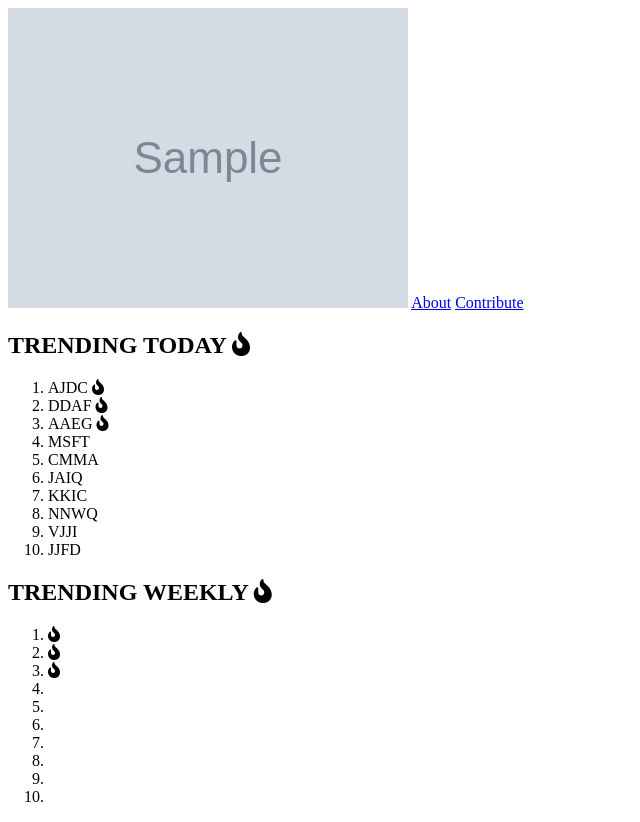
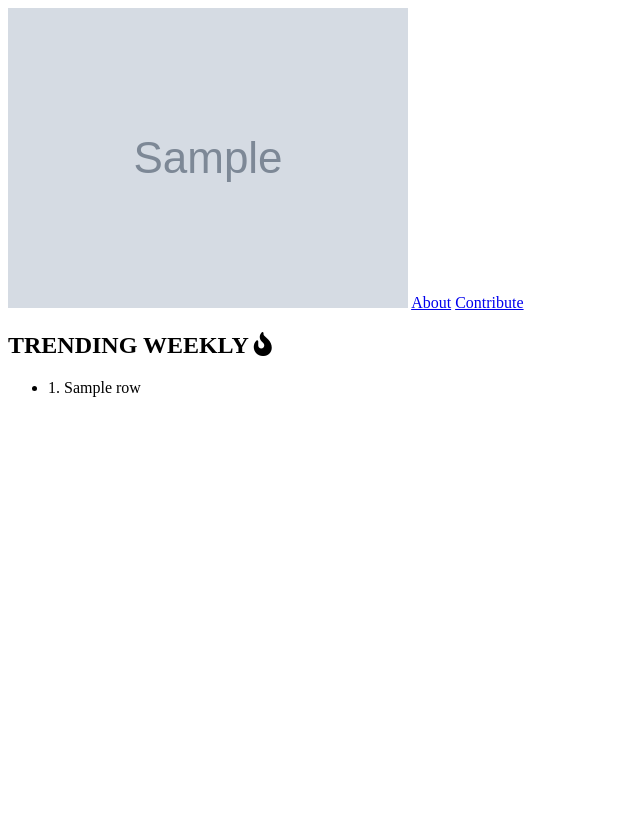
Before and after one commit to karenastevens/trendingplays_, a Flask app: template app/templates/index.html in a window 1280 px wide. Shown: the whole page, without its empty margins (0-640 px from the left). After the commit the page ends 397 px from the top, so only its background shows below. Run offline with Flask 2, Linux system fonts and the light colour scheme; the template is opened without the code that fills it: most values are stand-ins (such as "Sample title", 1, 10 or a date in 2020); grey boxes marked "Sample" are stand-in pictures; some libraries are stand-ins or nearby versions.

Commit message:
connected to db, inserted results from top 10 table into jinja template to show weekly top 10

```diff
--- a/app/routes.py
+++ b/app/routes.py
@@ -20,4 +20,7 @@ def index():
     stylesheet = url_for('static', filename='styles/stylesheet.css')
     logo = url_for('static', filename='styles/Trending.png')
     favicon = url_for('static', filename='styles/T.png')
-    return render_template('index.html', stylesheet=stylesheet, logo=logo, favicon=favicon)
+    mycursor = my_conn.cursor()
+    mycursor.execute("SELECT top_10, tickers FROM top_10_weekly")
+    rows = mycursor.fetchall()
+    return render_template('index.html', stylesheet=stylesheet, logo=logo, favicon=favicon, rows=rows)
--- a/app/templates/index.html
+++ b/app/templates/index.html
@@ -23,40 +23,23 @@
             </nav>
         </header>
         <main>
-            <!--Daily List-->
-            <div class="trend-list">
-                <div class="daily-list">
-                    <h2>TRENDING TODAY <i class="fa-solid fa-fire-flame-curved"></i></h2>
-                        <ol class="list-items">
-                            <li>AJDC <i class="fa-solid fa-fire-flame-curved"></i></li>
-                            <li>DDAF <i class="fa-solid fa-fire-flame-curved"></i></li>
-                            <li>AAEG <i class="fa-solid fa-fire-flame-curved"></i></li>
-                            <li>MSFT</li>
-                            <li>CMMA</li>
-                            <li>JAIQ</li>
-                            <li>KKIC</li>
-                            <li>NNWQ</li>
-                            <li>VJJI</li>
-                            <li>JJFD</li>
-                        </ol>
-                </div>
-            </div>
             <!--Weekly List-->
             <div class="trend-list">
                 <div class="weekly-list">
                     <h2>TRENDING WEEKLY <i class="fa-solid fa-fire-flame-curved"></i></h2>
-                        <ol class="list-items">
-                            <li id="weekly-1"> <i class="fa-solid fa-fire-flame-curved"></i></li>
-                            <li id="weekly-2"> <i class="fa-solid fa-fire-flame-curved"></i></li>
-                            <li id="weekly-3"> <i class="fa-solid fa-fire-flame-curved"></i></li>
+                        {% for row in rows%}
+                            <ul class="list-items">
+                                <li>{{ row[0] }}. {{ row[1] }}</li>
+                                <!--<li id="weekly-3"> <i class="fa-solid fa-fire-flame-curved"></i></li>
                                 <li id="weekly-4"></li>
                                 <li id="weekly-5"></li>
                                 <li id="weekly-6"></li>
                                 <li id="weekly-7"></li>
                                 <li id="weekly-8"></li>
                                 <li id="weekly-9"></li>
-                            <li id="weekly-10"></li>
-                        </ol>
+                                <li id="weekly-10"></li> -->
+                                </ul>
+                        {% endfor %}
                 </div>
             </div>
         </main>
```
Also changed, not shown: app/static/styles/stylesheet.css (+0 -7 lines). Lines whose indentation alone changed are shown as unchanged.
